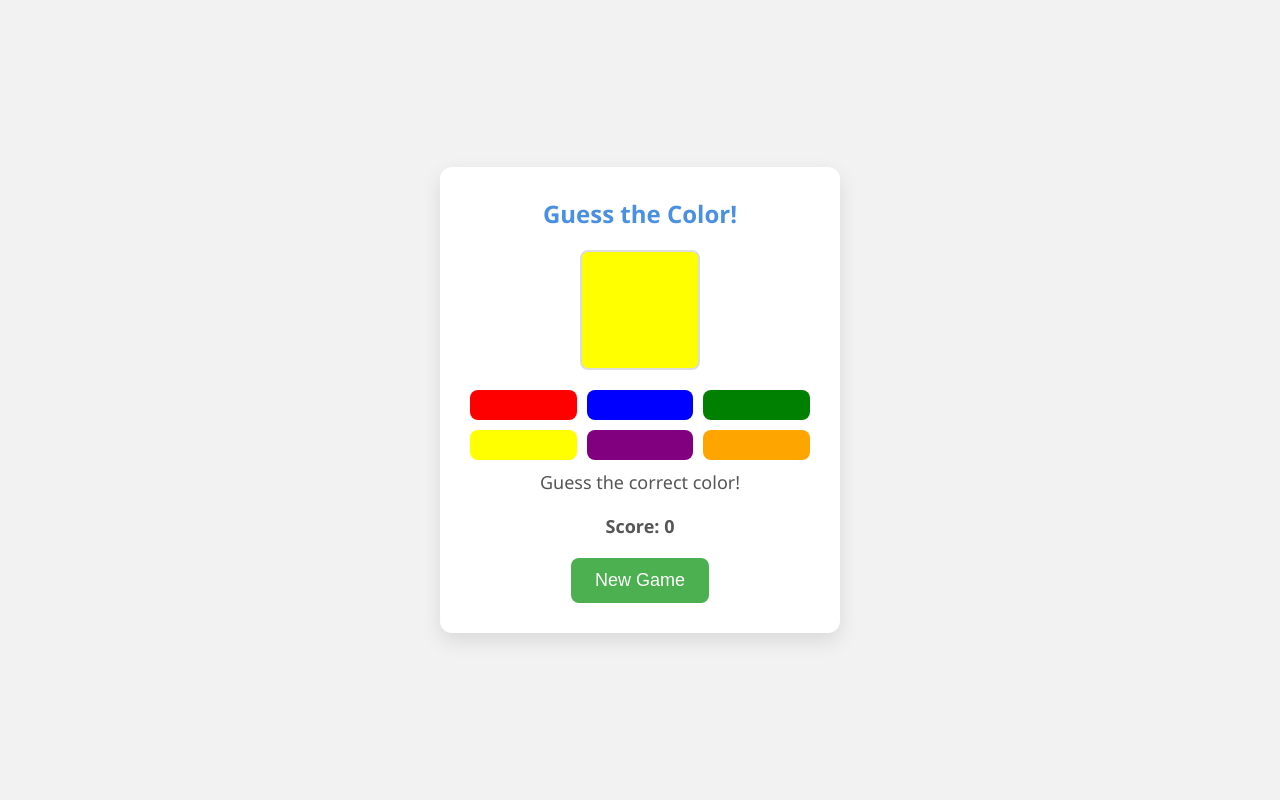
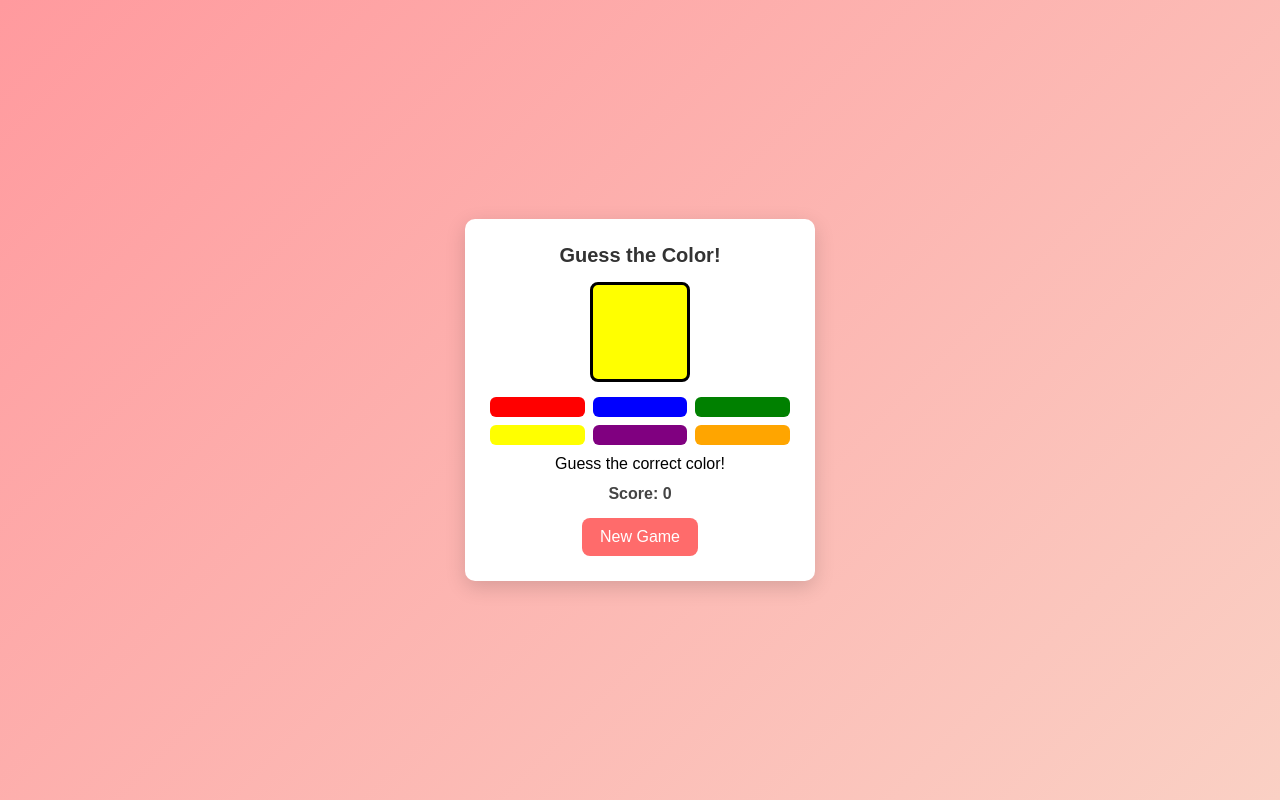
Before and after one commit to hokagecreativelabs/fe-stage-one, a plain HTML site: page index.html in a window 1280 px wide. Drawn offline with Linux system fonts and the light colour scheme.

Commit message:
project done

```diff
--- a/index.html
+++ b/index.html
@@ -9,92 +9,134 @@
             margin: 0;
             padding: 0;
             box-sizing: border-box;
+            font-family: 'Poppins', sans-serif;
         }
 
         body {
-            font-family: 'Segoe UI', Tahoma, Geneva, Verdana, sans-serif;
-            background-color: #f2f2f2;
+            background: linear-gradient(135deg, #ff9a9e, #fad0c4);
             display: flex;
             justify-content: center;
             align-items: center;
             height: 100vh;
+            padding: 15px;
+            text-align: center;
+        }
+
+        .game-container {
+            background: #fff;
+            padding: 25px;
+            border-radius: 10px;
+            box-shadow: 0 6px 20px rgba(0, 0, 0, 0.15);
+            width: 100%;
+            max-width: 350px;
+        }
+
+        h1 {
+            font-size: 20px;
+            margin-bottom: 15px;
             color: #333;
         }
 
-        .game-container {
-            background-color: #fff;
-            padding: 30px;
-            border-radius: 12px;
-            box-shadow: 0 8px 20px rgba(0, 0, 0, 0.1);
-            text-align: center;
-            width: 100%;
-            max-width: 400px;
-        }
-
-        h1 {
-            font-size: 24px;
-            margin-bottom: 20px;
-            color: #4a90e2;
-        }
-
         .color-box {
-            width: 120px;
-            height: 120px;
-            margin: 20px auto;
+            width: 100px;
+            height: 100px;
+            margin: 15px auto;
             border-radius: 8px;
-            border: 2px solid #ddd;
+            border: 3px solid #000;
+            transition: background 0.5s ease-in-out;
         }
 
         .options {
             display: grid;
             grid-template-columns: repeat(3, 1fr);
-            gap: 10px;
-            margin-top: 20px;
+            gap: 8px;
+            margin-top: 15px;
         }
 
         .options button {
-            padding: 15px;
-            font-size: 16px;
+            padding: 10px;
+            font-size: 14px;
             color: #fff;
             border: none;
-            border-radius: 8px;
+            border-radius: 6px;
             cursor: pointer;
-            transition: transform 0.2s, box-shadow 0.3s ease;
+            transition: transform 0.2s ease, box-shadow 0.3s ease;
         }
 
         .options button:hover {
             transform: scale(1.05);
-            box-shadow: 0 4px 8px rgba(0, 0, 0, 0.15);
+            box-shadow: 0 3px 6px rgba(0, 0, 0, 0.15);
         }
 
         .score-container {
-            font-size: 18px;
-            font-weight: 600;
-            margin-top: 20px;
-            color: #555;
+            font-size: 16px;
+            font-weight: bold;
+            margin-top: 12px;
+            color: #444;
         }
 
         #newGameButton {
-            background-color: #4CAF50;
+            background: #ff6b6b;
             color: white;
-            padding: 12px 24px;
-            font-size: 18px;
+            padding: 10px 18px;
+            font-size: 16px;
             border: none;
             border-radius: 8px;
             cursor: pointer;
-            transition: background-color 0.3s, transform 0.2s ease;
-            margin-top: 20px;
+            transition: background 0.3s ease, transform 0.2s ease;
+            margin-top: 15px;
         }
 
         #newGameButton:hover {
-            background-color: #45a049;
+            background: #e63946;
             transform: scale(1.05);
         }
 
         #gameStatus {
-            font-size: 18px;
-            margin: 10px 0;
-            color: #555;
+            font-size: 16px;
+            margin-top: 10px;
+            font-weight: 500;
+        }
+
+        /* Animation for correct/wrong answers */
+        .correct {
+            animation: bounce 0.4s ease-in-out;
+        }
+
+        .wrong {
+            animation: shake 0.4s ease-in-out;
+        }
+
+        @keyframes bounce {
+            0%, 100% { transform: scale(1); }
+            50% { transform: scale(1.1); }
+        }
+
+        @keyframes shake {
+            0%, 100% { transform: translateX(0); }
+            25%, 75% { transform: translateX(-4px); }
+            50% { transform: translateX(4px); }
+        }
+
+        /* Adjustments for smaller screens */
+        @media (max-width: 480px) {
+            .game-container {
+                padding: 20px;
+                max-width: 320px;
+            }
+
+            .color-box {
+                width: 90px;
+                height: 90px;
+            }
+
+            .options {
+                grid-template-columns: repeat(2, 1fr);
+            }
+
+            h1 {
+                font-size: 18px;
+            }
         }
     </style>
 </head>
@@ -121,12 +163,14 @@
             targetColor = getRandomColor();
             document.getElementById("colorBox").style.backgroundColor = targetColor;
             document.getElementById("options").innerHTML = "";
+
             colors.forEach(color => {
                 const btn = document.createElement("button");
                 btn.style.backgroundColor = color;
                 btn.onclick = () => checkGuess(color, btn);
                 document.getElementById("options").appendChild(btn);
             });
+
             document.getElementById("gameStatus").textContent = "Guess the correct color!";
         }
 
@@ -135,12 +179,13 @@
                 score++;
                 document.getElementById("gameStatus").textContent = "Correct! 🎉";
                 document.getElementById("score").textContent = `Score: ${score}`;
-                button.style.transform = "scale(1.1)";
+                button.classList.add("correct");
             } else {
                 document.getElementById("gameStatus").textContent = "Wrong! Try again. ❌";
-                button.style.transform = "scale(0.9)";
+                button.classList.add("wrong");
             }
-            setTimeout(() => button.style.transform = "scale(1)", 300);
+
+            setTimeout(() => button.classList.remove("correct", "wrong"), 400);
         }
 
         document.getElementById("newGameButton").onclick = setupGame;
```
